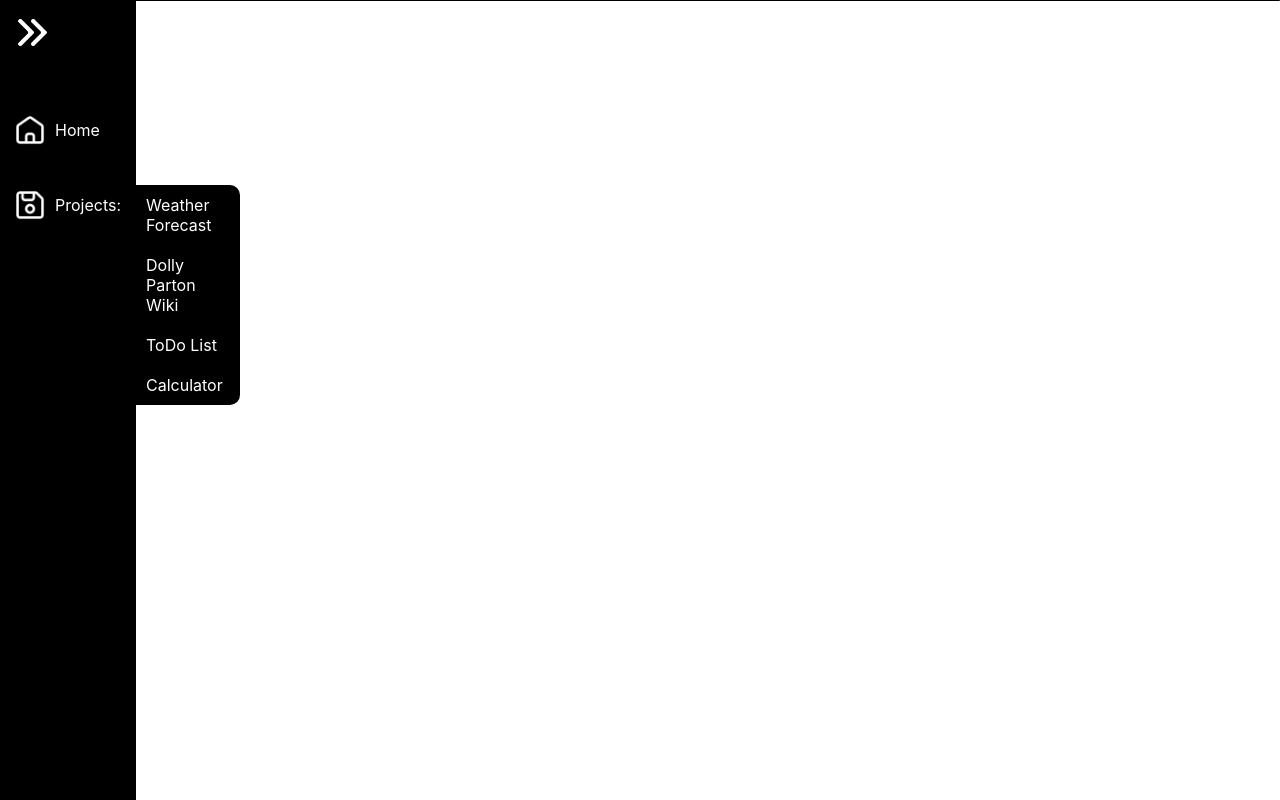
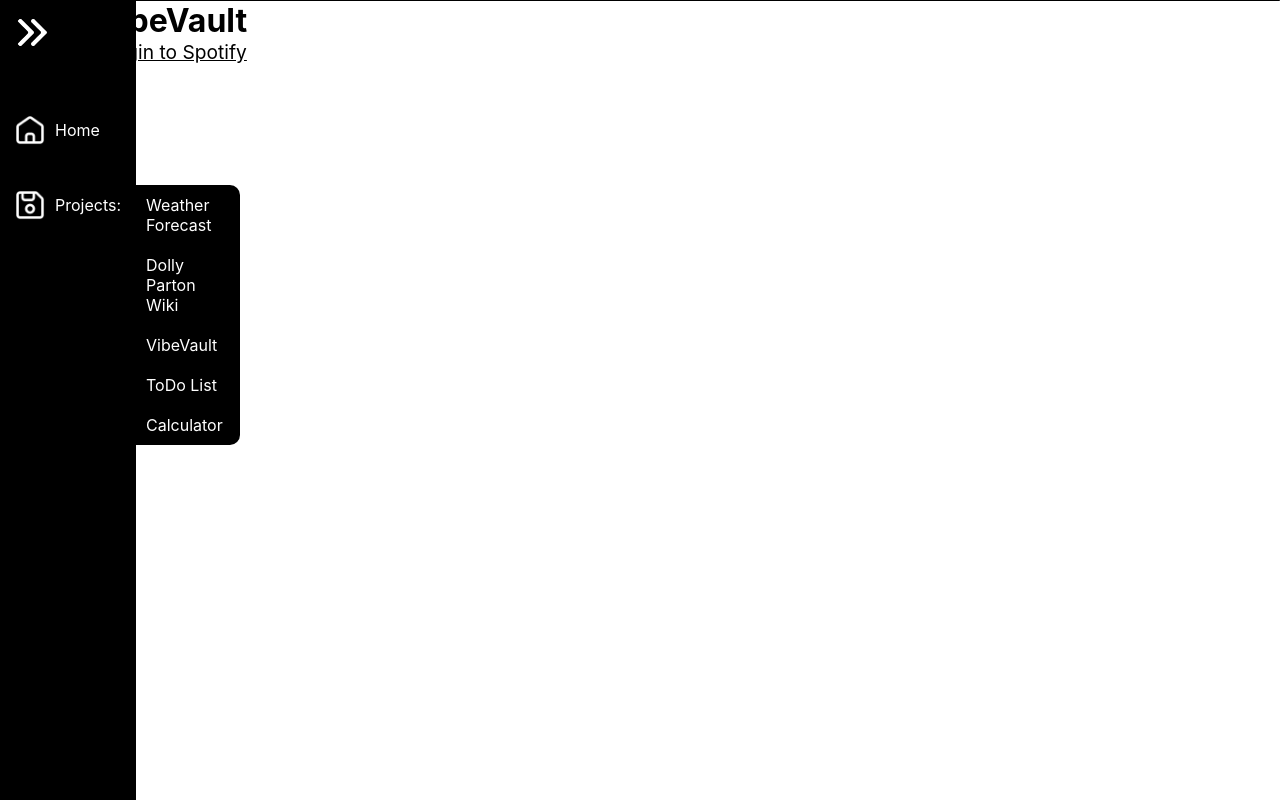
Before and after one commit to supernova-97/portfolio, a React (Create React App) app: page /music in a window 1280 px wide. Built offline with nearby package versions, Linux system fonts and the light colour scheme.

Commit message:
add log-in
added log in for spotify

```diff
--- /dev/null
+++ b/src/components/MusicApp/index.js
@@ -0,0 +1,50 @@
+import styled from "styled-components";
+import { useEffect, useState } from "react";
+
+export default function MusicApp() {
+  const [token, setToken] = useState("");
+
+  const CLIENT_ID = "e0987519cb3145189af43a7c08efab24";
+  const CLIENT_SECRET = "a655e9144e01477f876f005421285e20";
+  const REDIRECT_URI = "http://localhost:3000/music";
+  const AUTH_ENDPOINT = "https://accounts.spotify.com/authorize";
+  const RESPONSE_TYPE = "token";
+
+  useEffect(() => {
+    const hash = window.location.hash;
+    let token = window.localStorage.getItem("token");
+
+    if (!token && hash) {
+      token = hash
+        .substring(1)
+        .split("&")
+        .find((elem) => elem.startsWith("access_token"))
+        .split("=")[1];
+
+      window.location.hash = "";
+      window.localStorage.setItem("token", token);
+    }
+
+    setToken(token);
+  }, []);
+
+  const logout = () => {
+    setToken("");
+    window.localStorage.removeItem("token");
+  };
+
+  return (
+    <main>
+        <h1>VibeVault</h1>
+      {!token ? (
+        <a
+          href={`${AUTH_ENDPOINT}?client_id=${CLIENT_ID}&redirect_uri=${REDIRECT_URI}&response_type=${RESPONSE_TYPE}`}
+        >
+          Login to Spotify
+        </a>
+      ) : (
+        <button onClick={logout}>Logout</button>
+      )}
+    </main>
+  );
+}
--- a/src/components/NavBar/index.js
+++ b/src/components/NavBar/index.js
@@ -4,6 +4,7 @@ import Calculator from "../Calculator";
 import Weather from "../Weather-App";
 import ToDo from "../To-Do";
 import DollyParton from "../DollyParton";
+import MusicApp from "../MusicApp";
 import styled from "styled-components";
 import home from "../../icons/home.png";
 import projects from "../../icons/project.png";
@@ -42,6 +43,11 @@ export default function NavBar() {
                 </NavbarLink>
               </li>
               <li>
+                <NavbarLink to="/music">
+                  <AppLink>VibeVault</AppLink>
+                </NavbarLink>
+              </li>
+              <li>
                 <NavbarLink to="/todo">
                   <AppLink>ToDo List</AppLink>
                 </NavbarLink>
@@ -62,6 +68,7 @@ export default function NavBar() {
         <Route path="/weather" element={<Weather />} />
         <Route path="/todo" element={<ToDo />} />
         <Route path="/dolly-parton-wiki" element={<DollyParton />} />
+        <Route path="/music" element={<MusicApp />} />
       </Routes>
     </>
   );
```
